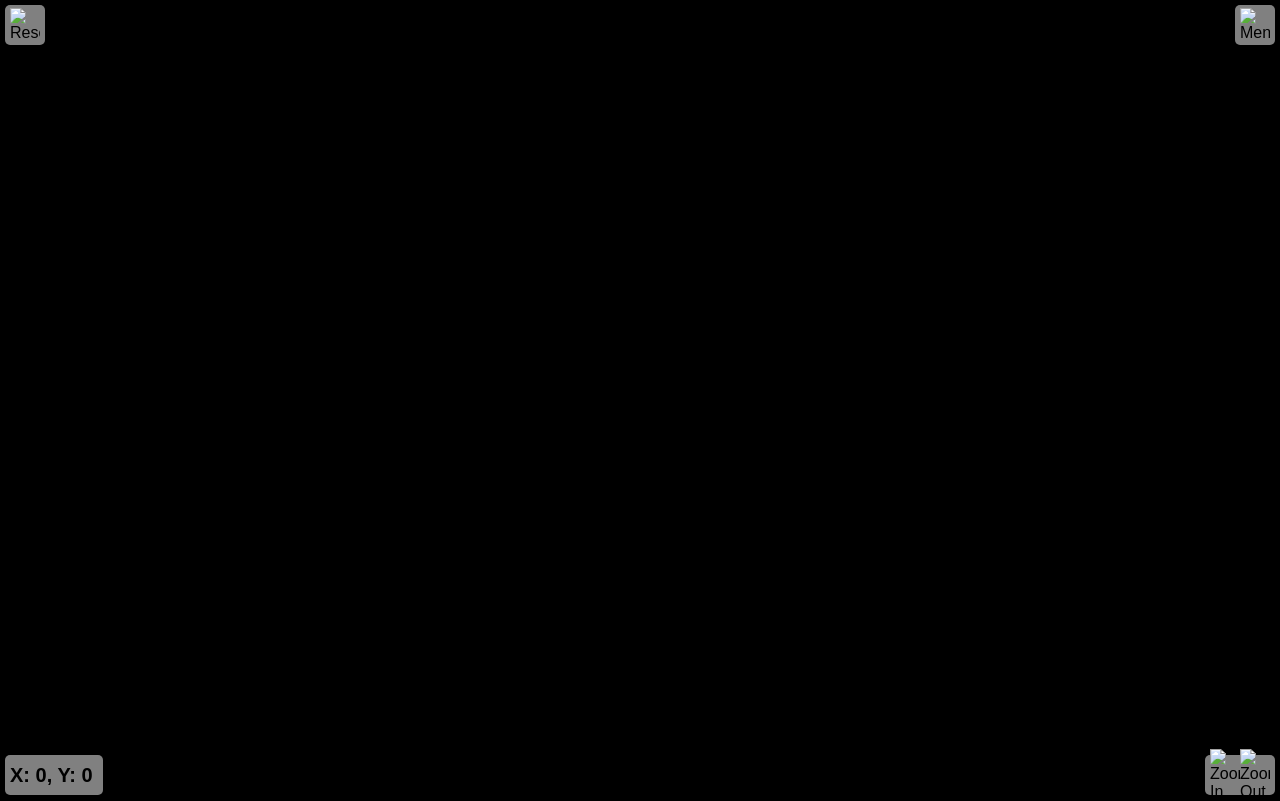
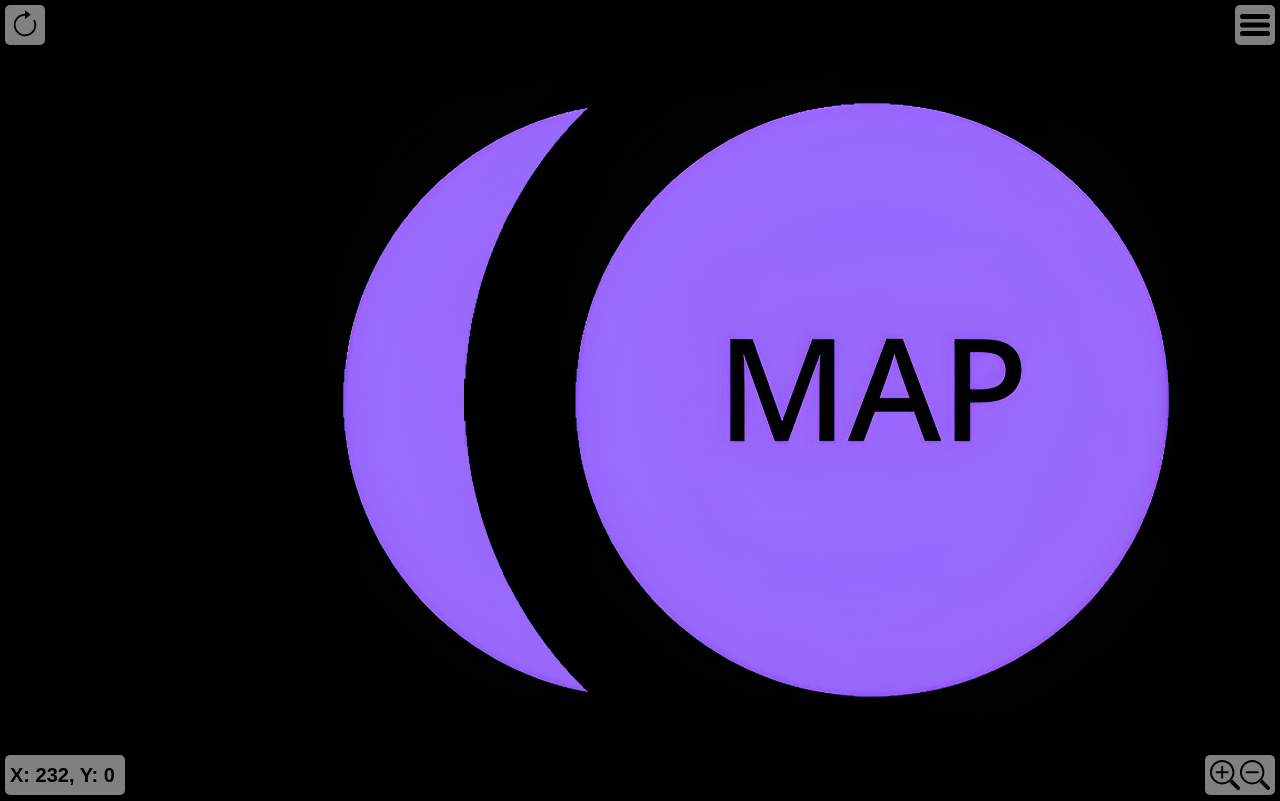
Before and after one commit to QueenAka/map, a plain HTML site: page index.html in a window 1280 px wide. Drawn offline with Linux system fonts and the light colour scheme; the site is published under a folder, as on GitHub Pages, so addresses that start at the root find nothing.

Commit message:
Fixed assets

```diff
--- a/index.html
+++ b/index.html
@@ -8,18 +8,18 @@
 </head>
 <body>
   <div class="icons top left">
-    <img src="/assets/icons/reset.svg" alt="Reset" onclick="zoomReset()">
+    <img src="assets/icons/reset.svg" alt="Reset" onclick="zoomReset()">
   </div>
   <div class="icons top right">
-    <img src="/assets/icons/hbb.svg" alt="Menu" onclick="menu()" />
+    <img src="assets/icons/hbb.svg" alt="Menu" onclick="menu()" />
   </div>
   <canvas id="map"></canvas>
   <div class="icons bottom left">
     <h3>X: <span id="x">0</span>, Y: <span id="y">0</span></h3>
   </div>
   <div class="icons bottom right">
-    <img src="/assets/icons/zoomIn.svg" alt="Zoom In" onclick="zoomIn()">
-    <img src="/assets/icons/zoomOut.svg" alt="Zoom Out" onclick="zoomOut()">
+    <img src="assets/icons/zoomIn.svg" alt="Zoom In" onclick="zoomIn()">
+    <img src="assets/icons/zoomOut.svg" alt="Zoom Out" onclick="zoomOut()">
   </div>
   <script src="script.js"></script>
 </body>
--- a/script.js
+++ b/script.js
@@ -3,7 +3,7 @@ const ctx = canvas.getContext('2d');
 const xDisp = document.getElementById('x');
 const yDisp = document.getElementById('y');
 let image = new Image();
-image.src = '/assets/pmap.png';
+image.src = 'assets/pmap.png';
 
 let isDragging = false;
 let offsetX, offsetY;
@@ -127,7 +127,7 @@ function menu() {
     nMenu.id = "menu";
     nMenu.classList.add("panel");
     nMenu.style.opacity = 0;
-    nMenu.innerHTML = `<h3>Menu</h3><img src="/assets/icons/hbb.svg" alt="Close" onclick="menu()" class="m-icon">`;
+    nMenu.innerHTML = `<h3>Menu</h3><img src="assets/icons/hbb.svg" alt="Close" onclick="menu()" class="m-icon">`;
     document.body.appendChild(nMenu);
     setTimeout(() => {
       nMenu.style.opacity = 1;
```
